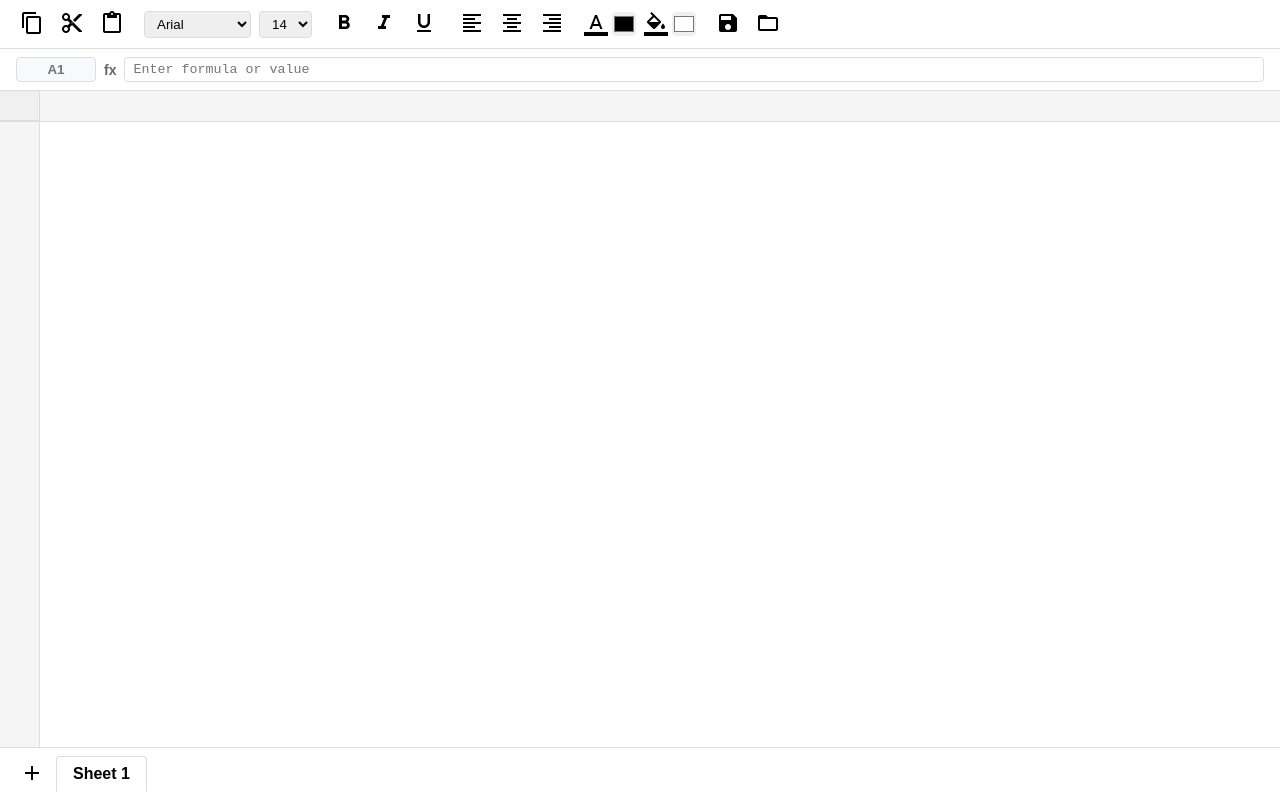
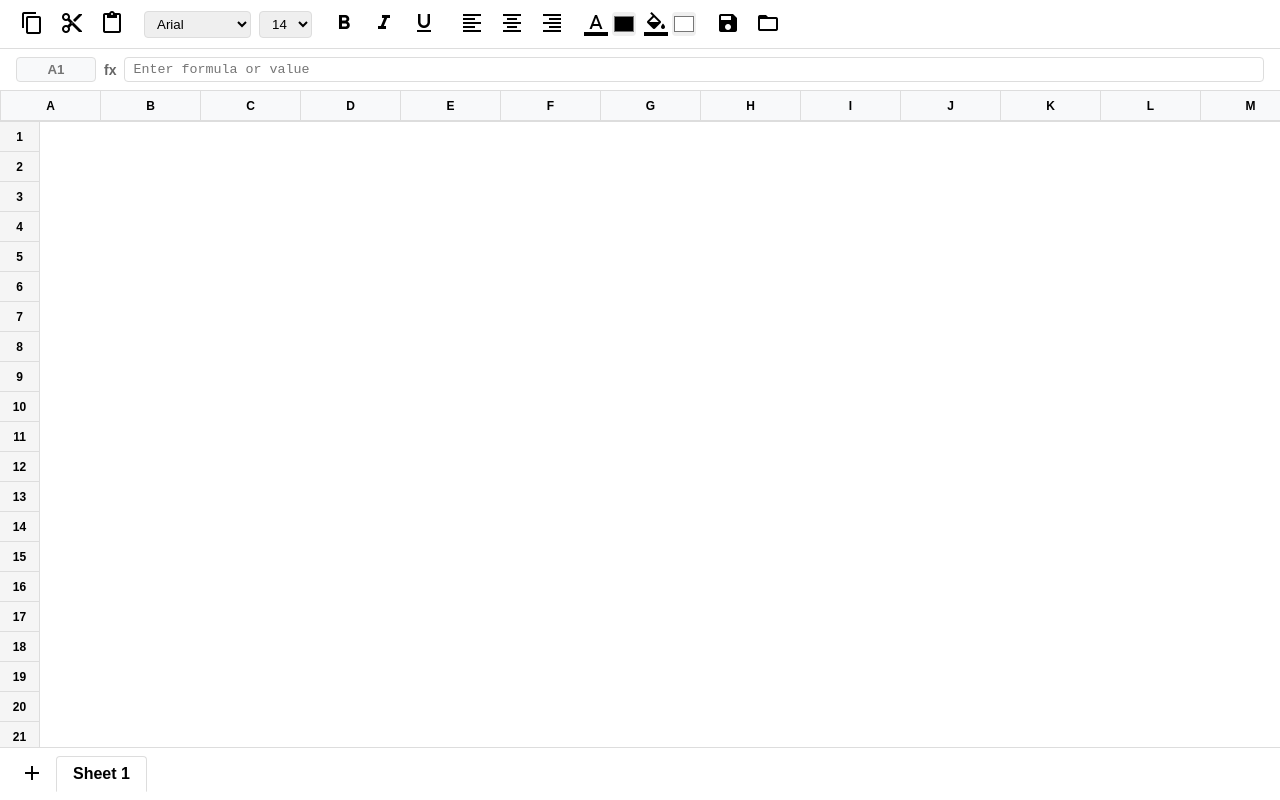
Before and after one commit to sash9696/sheets-project, a plain HTML site: page index.html in a window 1280 px wide. Drawn offline with Linux system fonts and the light colour scheme.

Commit message:
initialize grid columns and rows

```diff
--- a/index.html
+++ b/index.html
@@ -115,6 +115,7 @@
     </div>
 
     <!-- Scripts -->
+    <script src="js/core/grid.js"></script>
     <script src="js/app.js"></script>
 </body>
 </html>
--- /dev/null
+++ b/js/app.js
@@ -0,0 +1,30 @@
+
+
+
+class SheetsApp {
+    constructor() {
+
+        this.initializeApp();
+
+    }
+
+    initializeApp() {
+        console.log('Starting Excel Clone Pro...');
+        this.initializeGrid();
+        console.log('App initialized successfully!');
+    }
+
+    initializeGrid(){
+        if (window.GridManager) {
+            GridManager.initializeGrid();
+        } else {
+            console.error('GridManager not found!');
+        }
+    }
+}
+
+
+// Initialize application when DOM is loaded
+document.addEventListener('DOMContentLoaded', () => {
+    new SheetsApp();
+});
--- /dev/null
+++ b/js/core/grid.js
@@ -0,0 +1,66 @@
+
+
+const GRID_CONFIG = {
+    ROWS:100,
+    COLS:26,
+    CELL_HEIGHT:30,
+    CELL_WIDTH:100,
+};
+
+
+let gridState = {
+    activeCell: null,
+    selectedRange: [],
+    cells: new Map()
+};
+
+
+function initializeGrid() {
+    console.log('Initializing grid...');
+    createColumnHeaders();
+    createRowNumbers();
+    console.log('Grid initialized successfully!');
+
+};
+
+// Create column headers (A, B, C, ...)
+
+function createColumnHeaders() {
+    const container = document.querySelector('.column-headers');
+
+    if (!container) {
+        console.error('Column headers container not found!');
+        return;
+    }
+
+    for(let i = 0; i < GRID_CONFIG.COLS; i++) {
+        const header = document.createElement('div');
+        header.classList = 'column-header';
+        header.textContent = String.fromCharCode(65 + i);
+        container.appendChild(header);
+    }
+    console.log(`Created ${GRID_CONFIG.COLS} column headers`);
+
+}
+
+// Create row numbers (1, 2, 3, ...)
+function createRowNumbers() {
+    const container = document.querySelector('.row-numbers');
+    if (!container) {
+        console.error('Row numbers container not found!');
+        return;
+    }
+
+    for (let i = 1; i <= GRID_CONFIG.ROWS; i++) {
+        const rowNum = document.createElement('div');
+        rowNum.className = 'row-number';
+        rowNum.textContent = i;
+        container.appendChild(rowNum);
+    }
+    console.log(`Created ${GRID_CONFIG.ROWS} row numbers`);
+}
+
+
+window.GridManager = {
+    initializeGrid
+}
```
